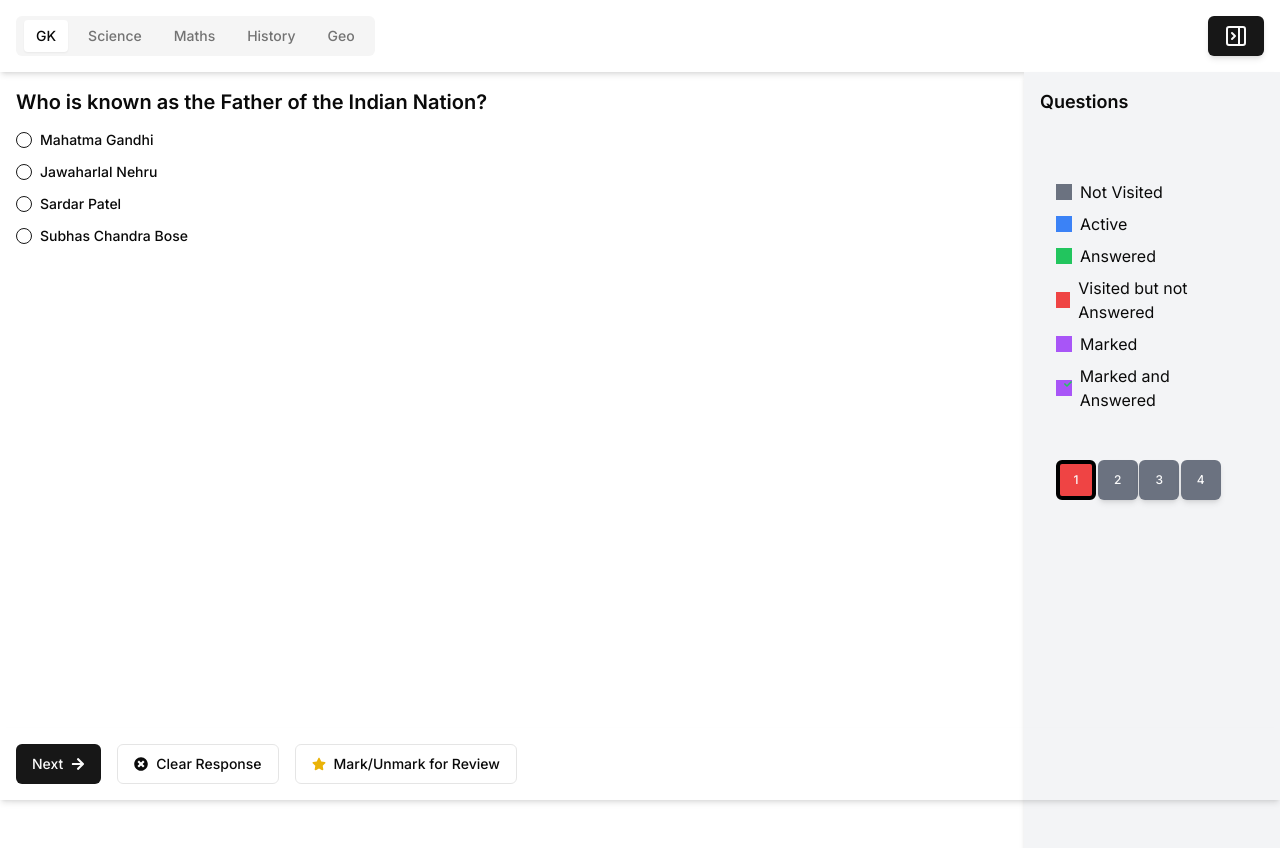
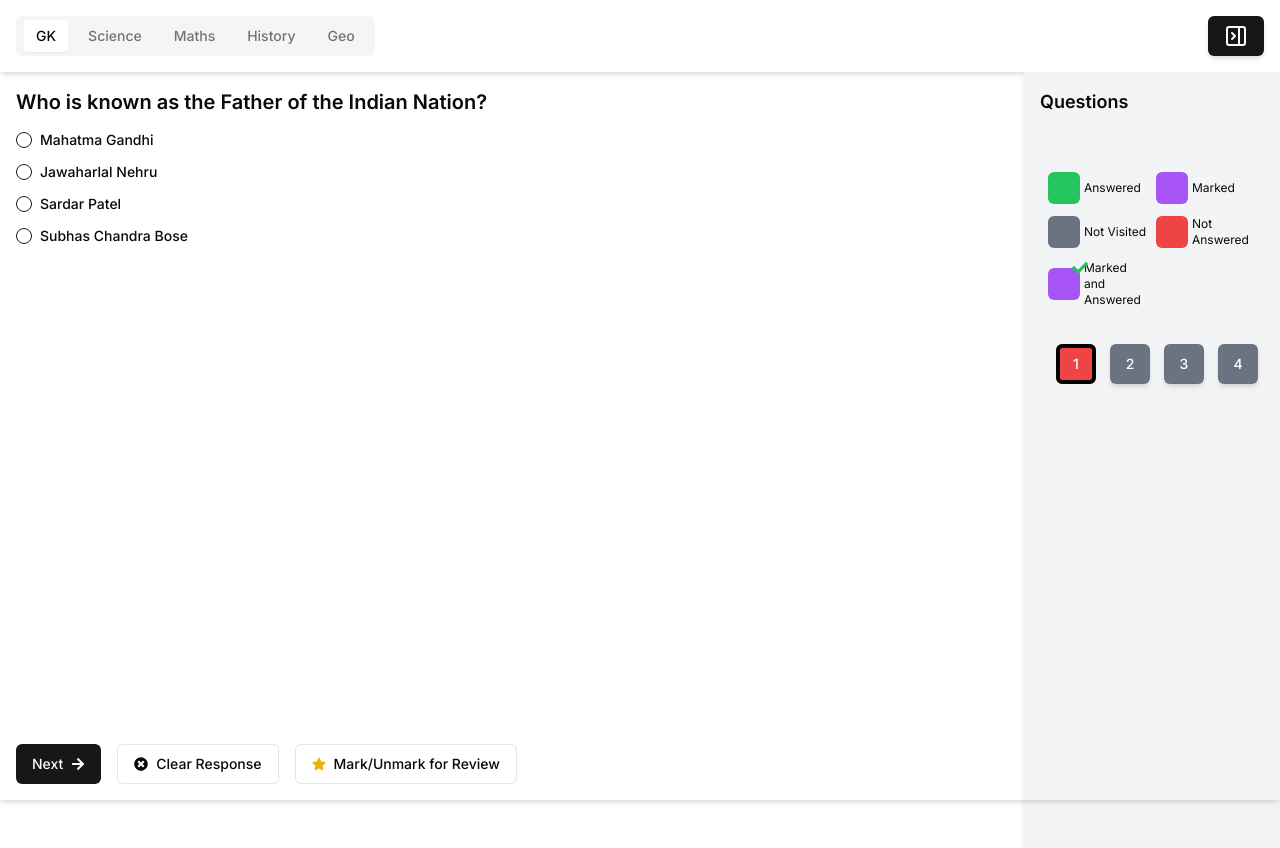
Before and after one commit to destx0/gquiz, a Next.js app: page /test in a window 1280 px wide. Shown: the top 848 px of the page. Built offline with nearby package versions, Linux system fonts and the light colour scheme.

Commit message:
question desc component

```diff
--- a/package.json
+++ b/package.json
@@ -12,6 +12,7 @@
     "@radix-ui/react-label": "^2.1.0",
     "@radix-ui/react-radio-group": "^1.2.0",
     "@radix-ui/react-select": "^2.1.1",
+    "@radix-ui/react-separator": "^1.1.0",
     "@radix-ui/react-slot": "^1.1.0",
     "@radix-ui/react-tabs": "^1.1.0",
     "class-variance-authority": "^0.7.0",
--- a/src/components/NavigationSidebar.jsx
+++ b/src/components/NavigationSidebar.jsx
@@ -1,6 +1,7 @@
 import React from "react";
 import { Button } from "@/components/ui/button";
 import QuestionNavigation from "@/components/QuestionNavigation";
+import QuestionDescription from "@/components/QuestionDescription";
 
 const NavigationSidebar = ({
 	currentSectionIndex,
@@ -29,6 +30,7 @@ const NavigationSidebar = ({
 				</Button>
 			</div>
 			<div className="p-4">
+				<QuestionDescription />
 				<QuestionNavigation
 					numberOfQuestions={numberOfQuestions}
 					currentQuestionIndex={currentQuestionIndex}
--- /dev/null
+++ b/src/components/QuestionDescription.jsx
@@ -0,0 +1,60 @@
+import React from "react";
+import { Button } from "@/components/ui/button";
+import { FaCheck, FaRegCircle, FaQuestionCircle } from "react-icons/fa";
+import { AiOutlineCloseCircle } from "react-icons/ai";
+
+const QuestionDescription = () => {
+	return (
+		<div className="p-2">
+			<div className="mb-2 grid grid-cols-2 gap-2 text-xs">
+				<div className="flex items-center mb-1">
+					<Button
+						className="w-8 h-8 text-xs bg-green-500 text-white cursor-default"
+						onClick={() => {}}
+					>
+						<FaCheck />
+					</Button>
+					<span className="ml-1">Answered</span>
+				</div>
+				<div className="flex items-center mb-1">
+					<Button
+						className="w-8 h-8 text-xs bg-purple-500 text-white cursor-default"
+						onClick={() => {}}
+					>
+						<FaRegCircle />
+					</Button>
+					<span className="ml-1">Marked</span>
+				</div>
+				<div className="flex items-center mb-1">
+					<Button
+						className="w-8 h-8 text-xs bg-gray-500 text-white cursor-default"
+						onClick={() => {}}
+					>
+						<FaQuestionCircle />
+					</Button>
+					<span className="ml-1">Not Visited</span>
+				</div>
+				<div className="flex items-center mb-1">
+					<Button
+						className="w-8 h-8 text-xs bg-red-500 text-white cursor-default"
+						onClick={() => {}}
+					>
+						<AiOutlineCloseCircle />
+					</Button>
+					<span className="ml-1">Not Answered</span>
+				</div>
+				<div className="flex items-center mb-1 relative">
+					<Button
+						className="w-8 h-8 text-xs bg-purple-500 text-white cursor-default relative"
+						onClick={() => {}}
+					>
+						<FaCheck className="absolute top-0 right-0 transform translate-x-1/2 -translate-y-1/2 w-4 h-4 text-green-500" />
+					</Button>
+					<span className="ml-1">Marked and Answered</span>
+				</div>
+			</div>
+		</div>
+	);
+};
+
+export default QuestionDescription;
--- a/src/components/QuestionNavigation.jsx
+++ b/src/components/QuestionNavigation.jsx
@@ -12,37 +12,7 @@ const QuestionNavigation = ({
 }) => {
 	return (
 		<div>
-			<div className="p-4">
-				<div className="mb-4">
-					<div className="flex items-center mb-2">
-						<div className="w-4 h-4 bg-gray-500 inline-block mr-2"></div>
-						<span>Not Visited</span>
-					</div>
-					<div className="flex items-center mb-2">
-						<div className="w-4 h-4 bg-blue-500 inline-block mr-2"></div>
-						<span>Active</span>
-					</div>
-					<div className="flex items-center mb-2">
-						<div className="w-4 h-4 bg-green-500 inline-block mr-2"></div>
-						<span>Answered</span>
-					</div>
-					<div className="flex items-center mb-2">
-						<div className="w-4 h-4 bg-red-500 inline-block mr-2"></div>
-						<span>Visited but not Answered</span>
-					</div>
-					<div className="flex items-center mb-2">
-						<div className="w-4 h-4 bg-purple-500 inline-block mr-2"></div>
-						<span>Marked</span>
-					</div>
-					<div className="flex items-center mb-2">
-						<div className="w-4 h-4 bg-purple-500 inline-block mr-2 relative">
-							<FaCheck className="absolute top-0 right-0 w-2 h-2 text-green-500" />
-						</div>
-						<span>Marked and Answered</span>
-					</div>
-				</div>
-			</div>
-			<div className="grid grid-cols-5 gap-4 p-4">
+			<div className="grid grid-cols-4 gap-6 p-4">
 				{Array.from({ length: numberOfQuestions }).map((_, index) => {
 					const isSelected = selectedOptions[index] !== null;
 					const isVisited = visitedQuestions[index];
@@ -64,12 +34,12 @@ const QuestionNavigation = ({
 						<Button
 							key={index}
 							onClick={() => jumpToQuestion(index)}
-							className={`w-10 h-10 text-xs relative ${bgColor} ${
+							className={`w-10 h-10 text-xxs text-white relative ${bgColor} ${
 								isActive ? "border-4 border-black" : "shadow-md"
 							}`}
 						>
 							{isSelected && isFlagged && (
-								<FaCheck className="absolute top-0 right-0 w-4 h-4 text-green-500" />
+								<FaCheck className="absolute top-0 right-0 transform translate-x-1/2 -translate-y-1/2 w-2 h-2 text-green-500" />
 							)}
 							{index + 1}
 						</Button>
--- /dev/null
+++ b/src/components/ui/separator.tsx
@@ -0,0 +1,31 @@
+"use client"
+
+import * as React from "react"
+import * as SeparatorPrimitive from "@radix-ui/react-separator"
+
+import { cn } from "@/lib/utils"
+
+const Separator = React.forwardRef<
+  React.ElementRef<typeof SeparatorPrimitive.Root>,
+  React.ComponentPropsWithoutRef<typeof SeparatorPrimitive.Root>
+>(
+  (
+    { className, orientation = "horizontal", decorative = true, ...props },
+    ref
+  ) => (
+    <SeparatorPrimitive.Root
+      ref={ref}
+      decorative={decorative}
+      orientation={orientation}
+      className={cn(
+        "shrink-0 bg-border",
+        orientation === "horizontal" ? "h-[1px] w-full" : "h-full w-[1px]",
+        className
+      )}
+      {...props}
+    />
+  )
+)
+Separator.displayName = SeparatorPrimitive.Root.displayName
+
+export { Separator }
```
Also changed, not shown: 1 other file (tests, documents, lock files or other folders).
